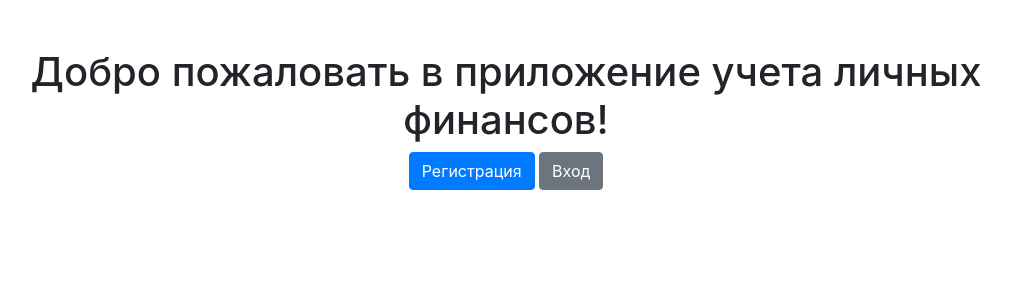
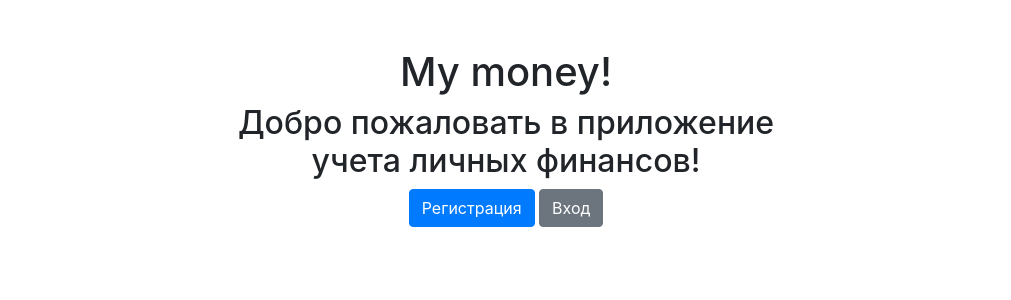
Before and after one commit to AA22-Gi/urban_university_my_money_django, a Django app: page / in a window 1280 px wide. Shown: the top 300 px of the page, without its empty margins (134-1145 px from the left). Run offline with Django 5.2, Linux system fonts and the light colour scheme; some libraries are stand-ins or nearby versions.

Commit message:
Добавлен заголовок Добавлен перенос строки

```diff
--- a/my_money/users/templates/users/home.html
+++ b/my_money/users/templates/users/home.html
@@ -4,7 +4,11 @@
 
 {% block content %}
 <div class="text-center">
-    <h1>Добро пожаловать в приложение учета личных финансов!</h1>
+    <h1>My money!</h1>
+    <h2>
+        Добро пожаловать в приложение<br>
+        учета личных финансов!
+    </h2>
     <a href="{% url 'register' %}" class="btn btn-primary">Регистрация</a>
     <a href="{% url 'login' %}" class="btn btn-secondary">Вход</a>
 </div>
```
